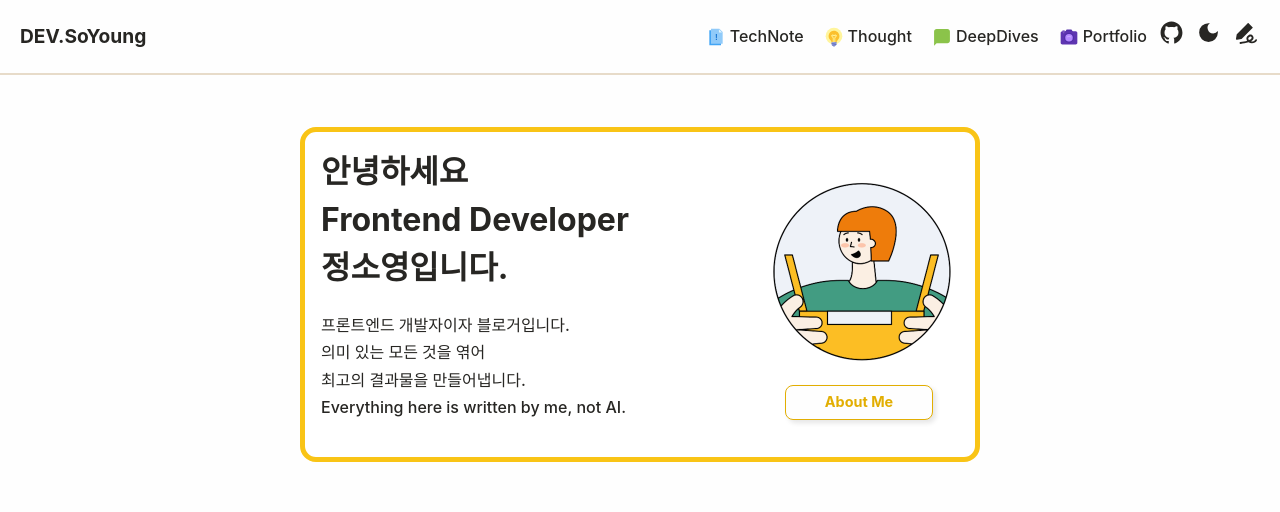
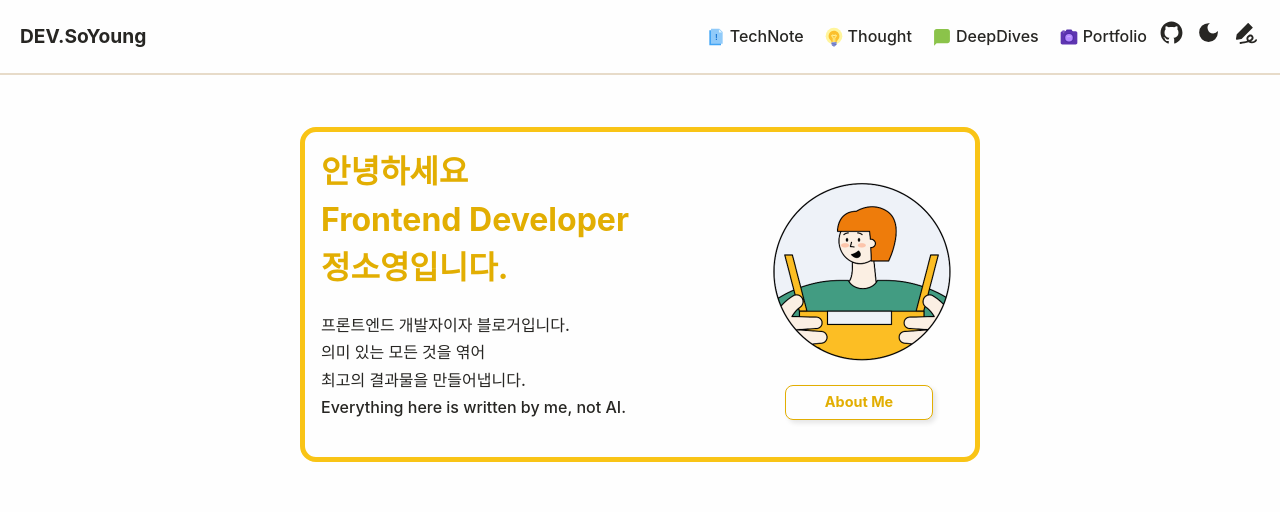
Before and after one commit to J-SoYoung/project_young, a React (Vite) app: page /home in a window 1280 px wide. Shown: the top 512 px of the page. Built offline with nearby package versions, Linux system fonts and the light colour scheme; no server answers; the database is empty.

Commit message:
[CHORE] darkmode 적용 후, css변수가 적용되지 않았던 부분 추가적으로 적용함

```diff
--- a/src/pages/home/styles/greeting.module.css
+++ b/src/pages/home/styles/greeting.module.css
@@ -56,12 +56,15 @@
     box-sizing: border-box;
     border: 5px solid var(--color-primary);
     border-radius: 1rem;
-    background-color: var(--color-white);
+    background-color: var(--color-background);
     display: flex;
     justify-content: space-between;
     align-items: center;
   }
-  .greeting .profileContainer{
+  .greeting .intro h1{
+    color: var(--color-title);
+  }
+  .greeting .profileContainer {
     display: flex;
     flex-direction: column;
     justify-content: center;
```
